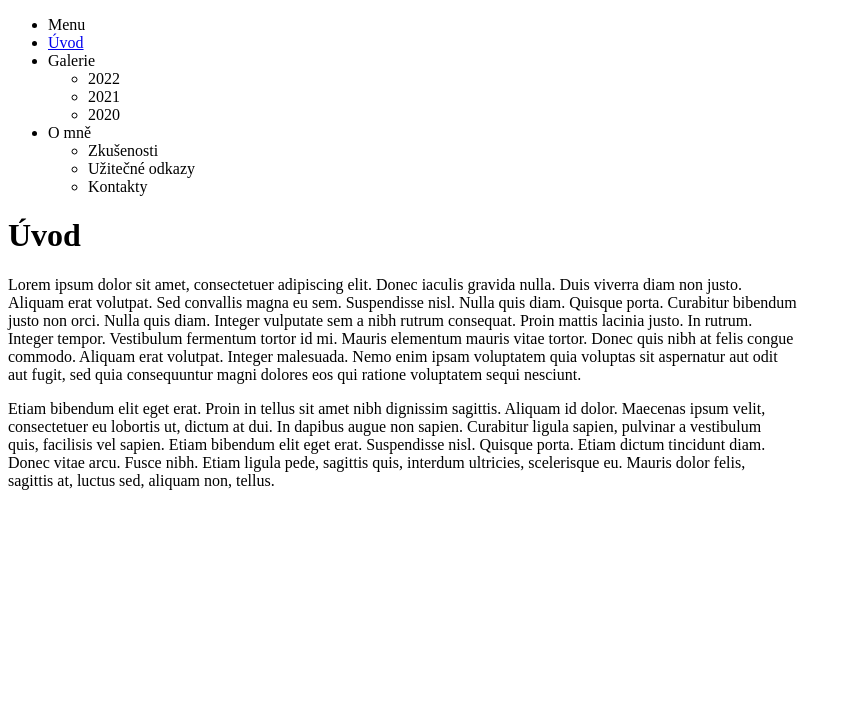
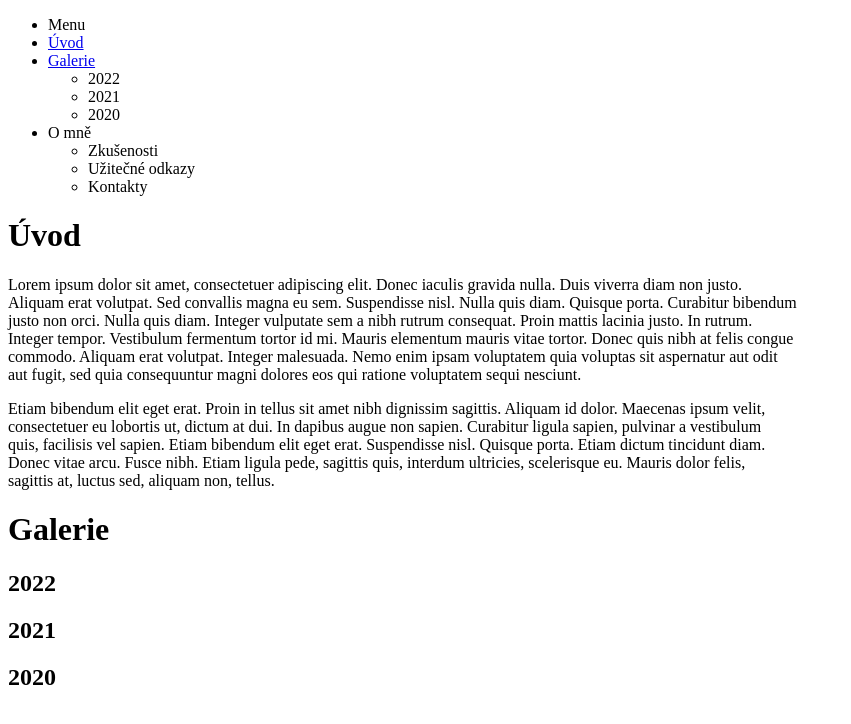
Before and after one commit to tumovaa/test, a plain HTML site: page priprava.html in a window 1280 px wide. Shown: the whole page, without its empty margins (0-851 px from the left). Drawn offline with Linux system fonts and the light colour scheme.

Commit message:
galerie+odkazy

```diff
--- a/priprava.html
+++ b/priprava.html
@@ -11,7 +11,7 @@
     <ul>
         <li>Menu</li>
         <li><a href="#odkazúvod">Úvod</a></li>
-        <li>Galerie
+        <li><a href="#odkazgalerie">Galerie</a></li>
         <ul>
             <li>2022</li>
             <li>2021</li>
@@ -40,5 +40,10 @@
         quis, facilisis vel sapien. Etiam bibendum elit eget erat. Suspendisse nisl. Quisque porta. Etiam dictum tincidunt diam.</br>
         Donec vitae arcu. Fusce nibh. Etiam ligula pede, sagittis quis, interdum ultricies, scelerisque eu. Mauris dolor felis,</br>
         sagittis at, luctus sed, aliquam non, tellus.</p>
+    <h1>Galerie</h1>
+    <p><div id="odkazgalerie"></div></p>
+    <h2>2022</h2>
+    <h2>2021</h2>
+    <h2>2020</h2>
 </body>
 </html>
```
